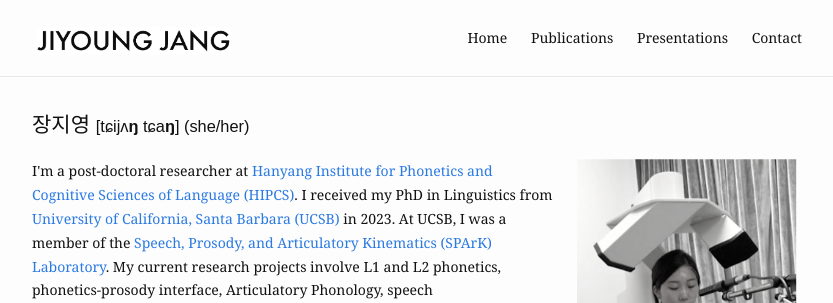
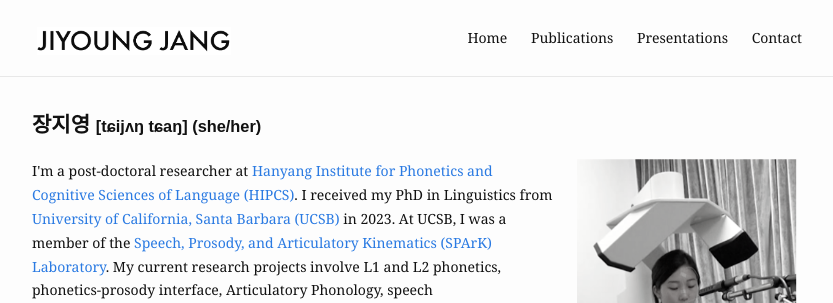
Before and after one commit to jiyoungj/jiyoungj.github.io, a Jekyll site: the page built from index.md, in a window 1280 px wide. Shown: the top 303 px of the page, without its empty margins (223-1056 px from the left). Built offline with Jekyll 4.4.1, drawn with Linux system fonts in a browser that asks for light colours; some web fonts are replaced.

Commit message:
Update _base.scss

```diff
--- a/_sass/_base.scss
+++ b/_sass/_base.scss
@@ -103,7 +103,7 @@ h3,
 h4,
 h5,
 h6 {
-  font-weight: 300;
+  /* font-weight: 300; */
   font-family: "Futura", sans-serif;
 }
 
```
